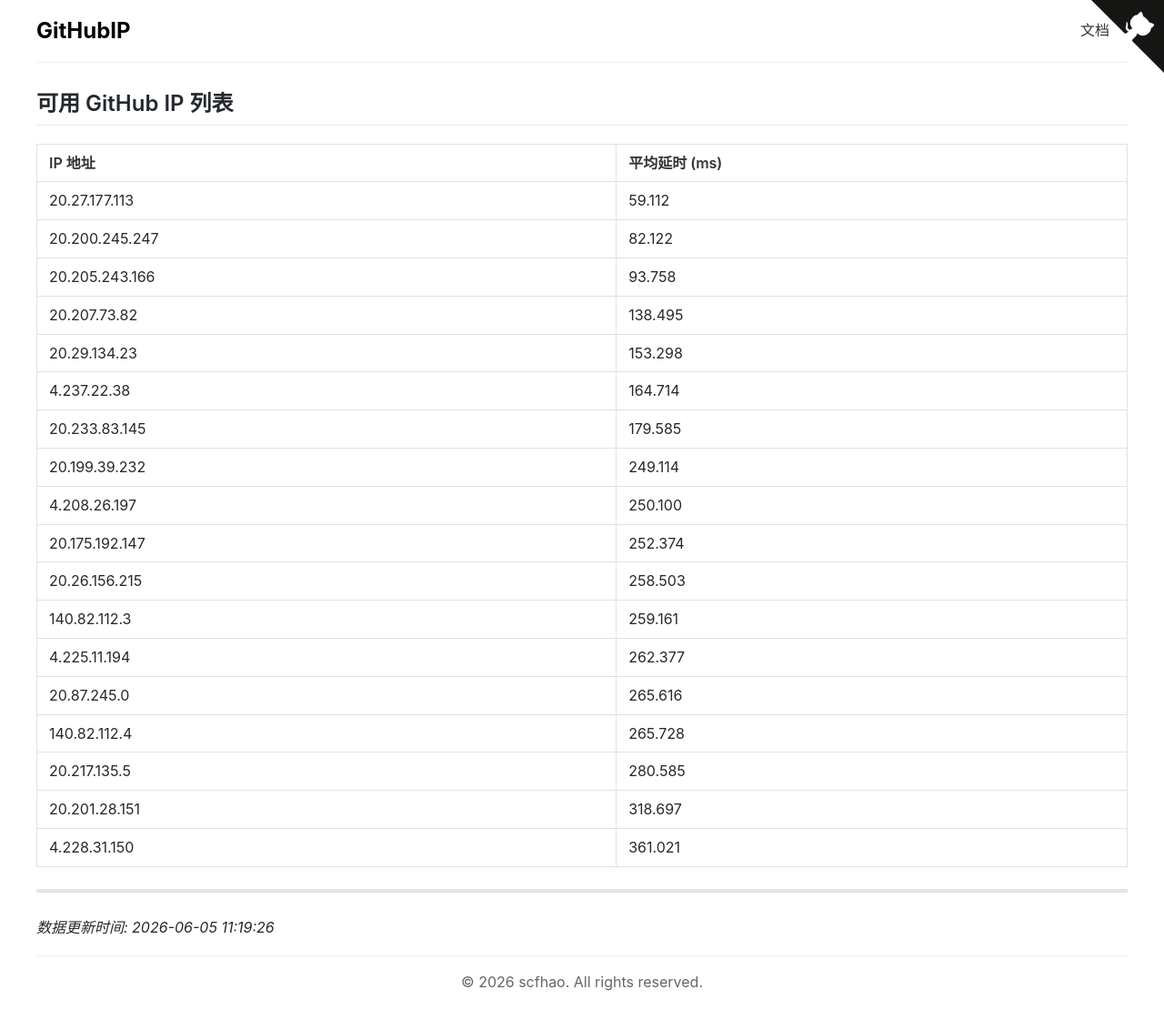
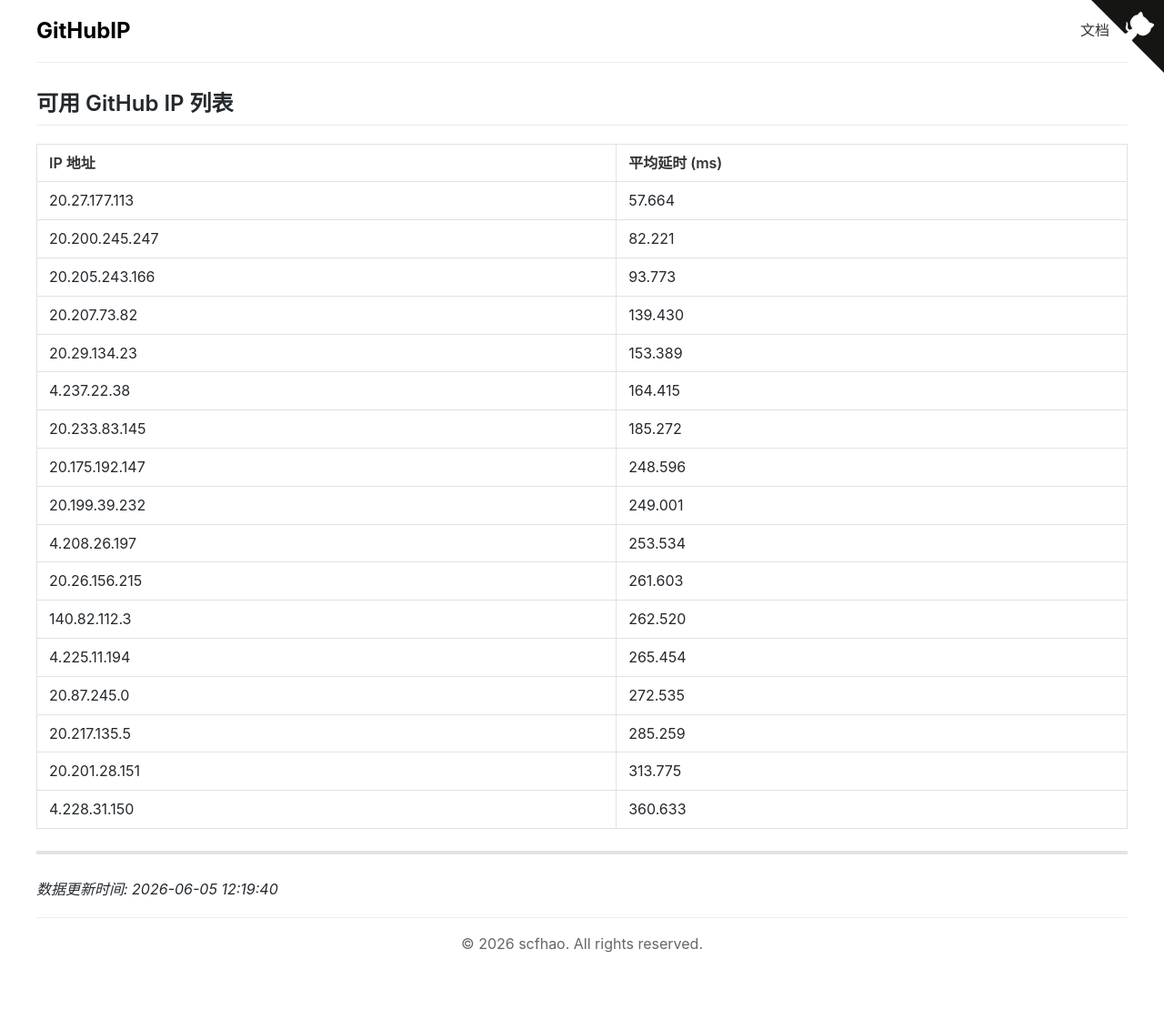
Before and after one commit to scfhao/GitHubIP, a Jekyll site: the page built from index.md, in a window 1280 px wide. Shown: the whole page at 91% size. Built offline with Jekyll 4.4.1, drawn with Linux system fonts in a browser that asks for light colours; after the commit the page ends 1068 px from its top, so only the background shows below that.

Commit message:
自动脚本执行 - 2026-06-05 12:19:40

```diff
--- a/index.md
+++ b/index.md
@@ -1,32 +1,31 @@
 ---
 layout: home
 title: GitHub IP 列表
-date: 2026-06-05 11:19:26
+date: 2026-06-05 12:19:40
 ---
 
 ## 可用 GitHub IP 列表
 
 | IP 地址 | 平均延时 (ms) |
 |---------|--------------|
-| 20.27.177.113 | 59.112 |
-| 20.200.245.247 | 82.122 |
-| 20.205.243.166 | 93.758 |
-| 20.207.73.82 | 138.495 |
-| 20.29.134.23 | 153.298 |
-| 4.237.22.38 | 164.714 |
-| 20.233.83.145 | 179.585 |
-| 20.199.39.232 | 249.114 |
-| 4.208.26.197 | 250.100 |
-| 20.175.192.147 | 252.374 |
-| 20.26.156.215 | 258.503 |
-| 140.82.112.3 | 259.161 |
-| 4.225.11.194 | 262.377 |
-| 20.87.245.0 | 265.616 |
-| 140.82.112.4 | 265.728 |
-| 20.217.135.5 | 280.585 |
-| 20.201.28.151 | 318.697 |
-| 4.228.31.150 | 361.021 |
+| 20.27.177.113 | 57.664 |
+| 20.200.245.247 | 82.221 |
+| 20.205.243.166 | 93.773 |
+| 20.207.73.82 | 139.430 |
+| 20.29.134.23 | 153.389 |
+| 4.237.22.38 | 164.415 |
+| 20.233.83.145 | 185.272 |
+| 20.175.192.147 | 248.596 |
+| 20.199.39.232 | 249.001 |
+| 4.208.26.197 | 253.534 |
+| 20.26.156.215 | 261.603 |
+| 140.82.112.3 | 262.520 |
+| 4.225.11.194 | 265.454 |
+| 20.87.245.0 | 272.535 |
+| 20.217.135.5 | 285.259 |
+| 20.201.28.151 | 313.775 |
+| 4.228.31.150 | 360.633 |
 
 ---
 
-*数据更新时间: 2026-06-05 11:19:26*
+*数据更新时间: 2026-06-05 12:19:40*
```
